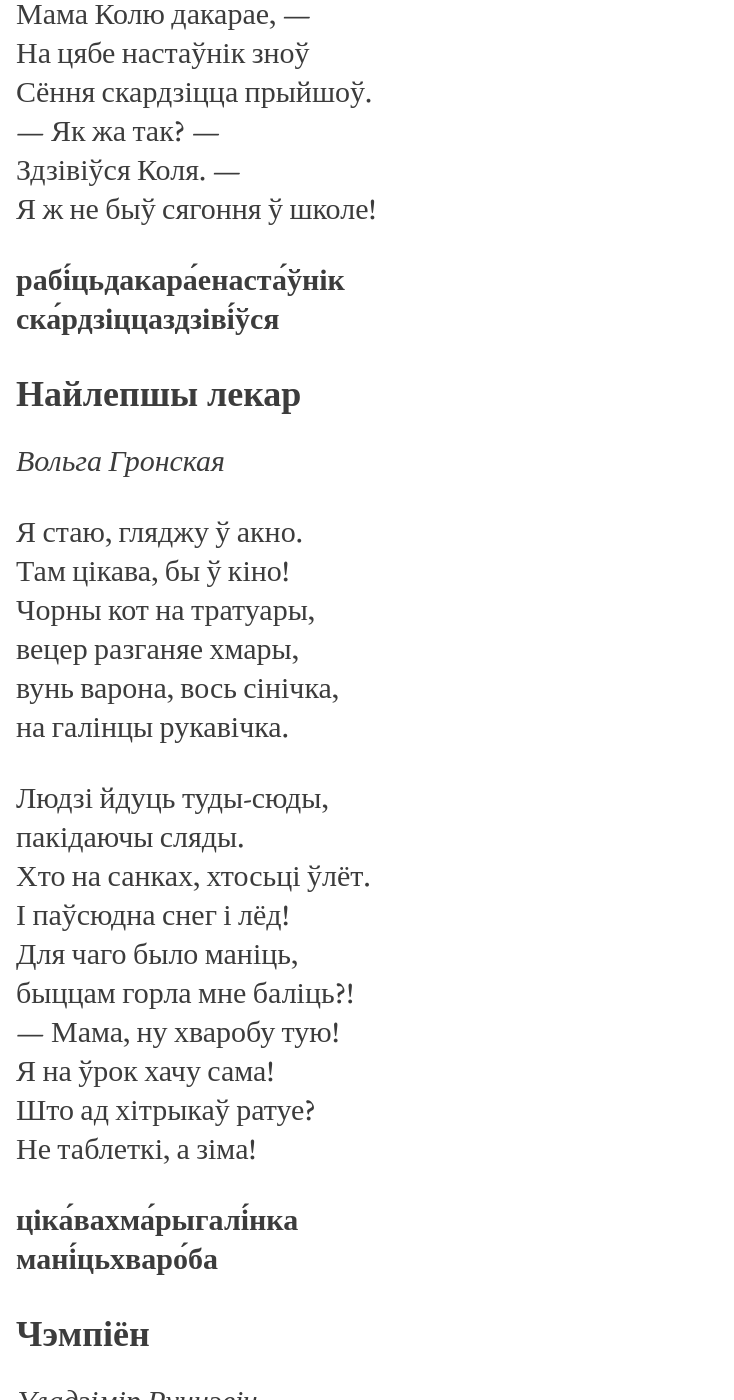
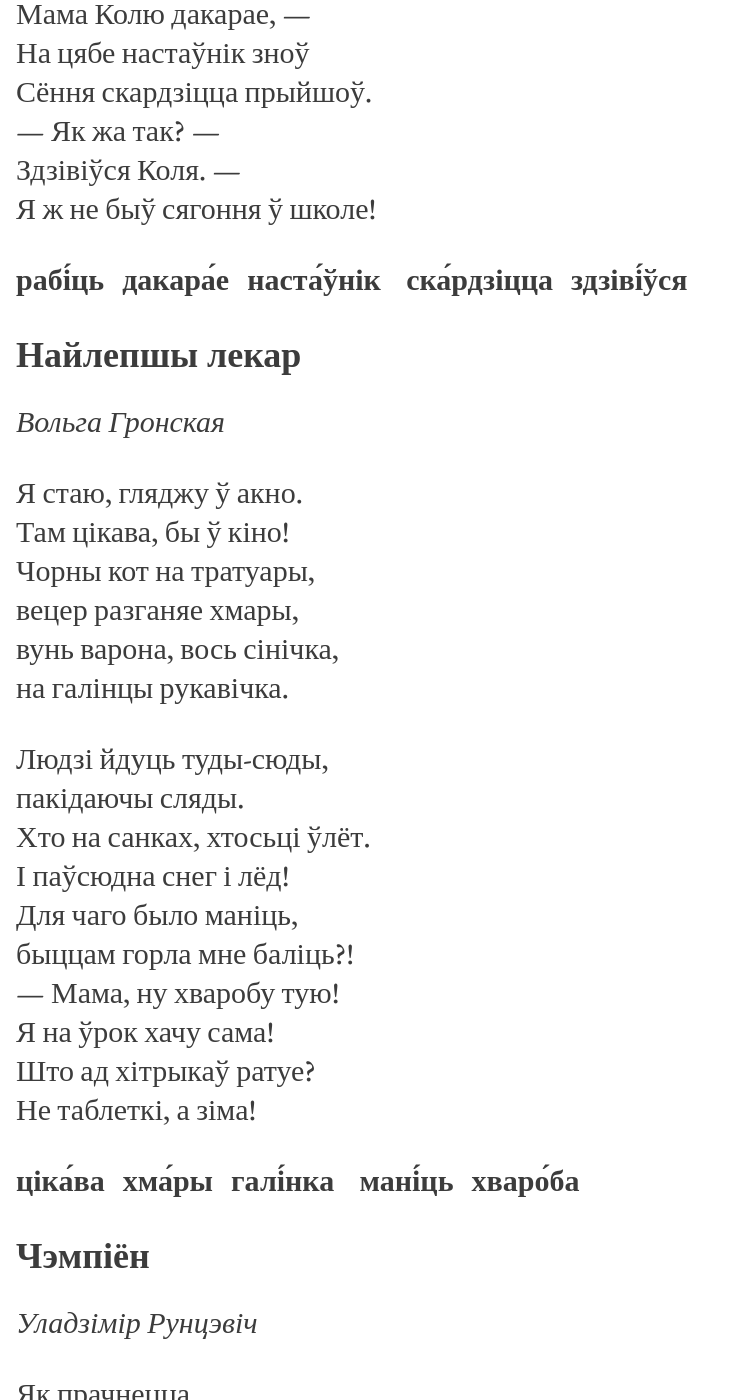
Before and after one commit to seveleva/seveleva, a Jekyll site: the page built from nie-maŭčy.md, in a window 1280 px wide and 1400 px high, scrolled down 12279 px. Shown: the whole window, without its empty margins (0-734 px from the left). Built offline with Jekyll 4.4.1, drawn with Linux system fonts in a browser that asks for light colours; some of the changed text lies outside the part shown.

Commit message:
Update nie-maŭčy.md

```diff
--- a/nie-maŭčy.md
+++ b/nie-maŭčy.md
@@ -316,8 +316,8 @@ _Іван Шуцько_
 Здзівіўся Коля. —
 Я ж не быў сягоння ў школе\!
 
-**рабі́цьдакара́енаста́ўнік
-ска́рдзіццаздзіві́ўся**
+**рабі́ць дакара́е наста́ўнік
+ска́рдзіцца здзіві́ўся**
 
 ### <span id="anchor-8"></span>Найлепшы лекар
 
@@ -341,8 +341,8 @@ _Вольга Гронская_
 Што ад хітрыкаў ратуе?
 Не таблеткі, а зіма\!
 
-**ціка́вахма́рыгалі́нка
-мані́цьхваро́ба**
+**ціка́ва хма́ры галі́нка
+мані́ць хваро́ба**
 
 ### <span id="anchor-9"></span>**Чэмпіён**
 
```
Also changed, not shown: other parts of nie-maŭčy.md (+3 -3 lines).
